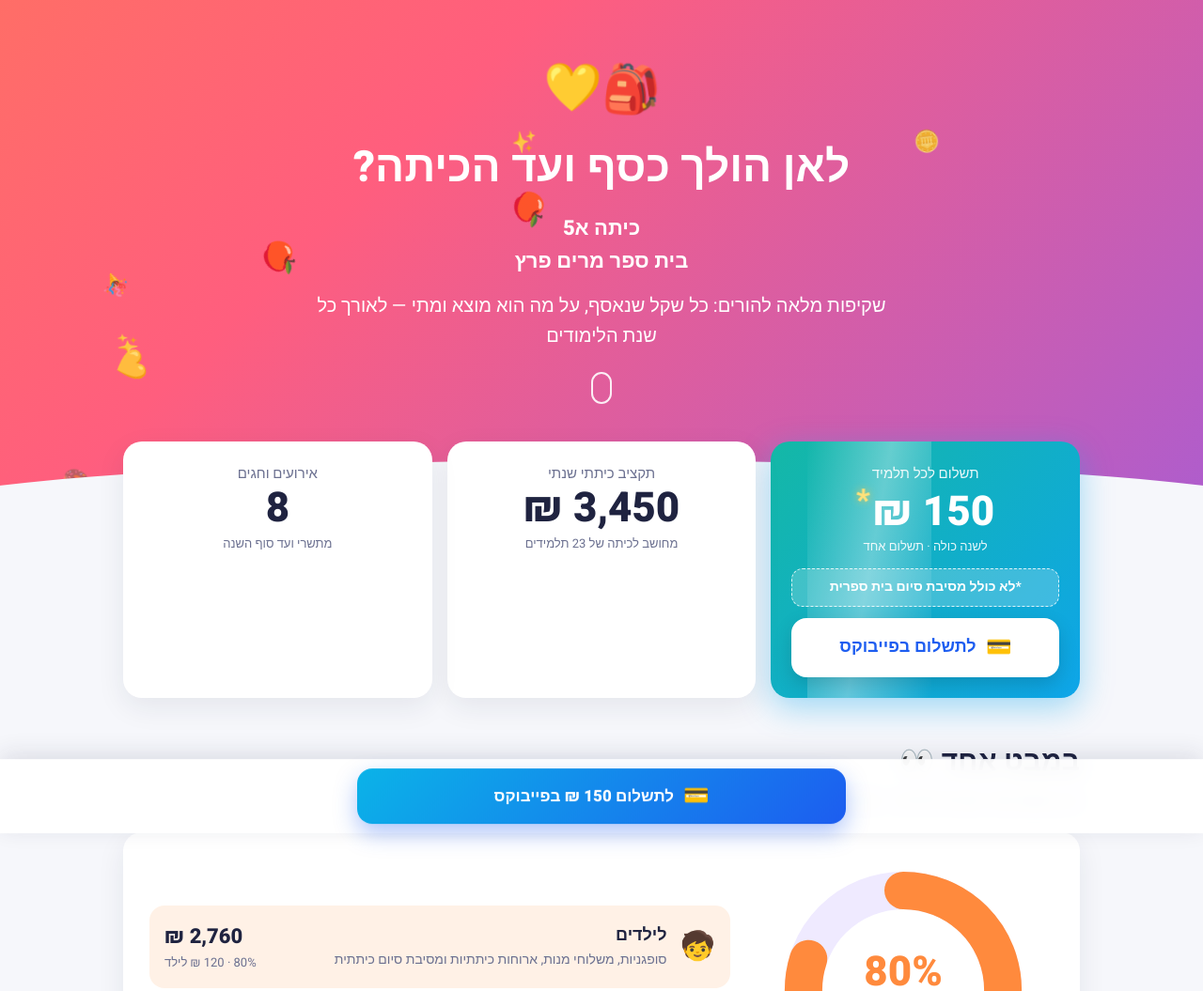
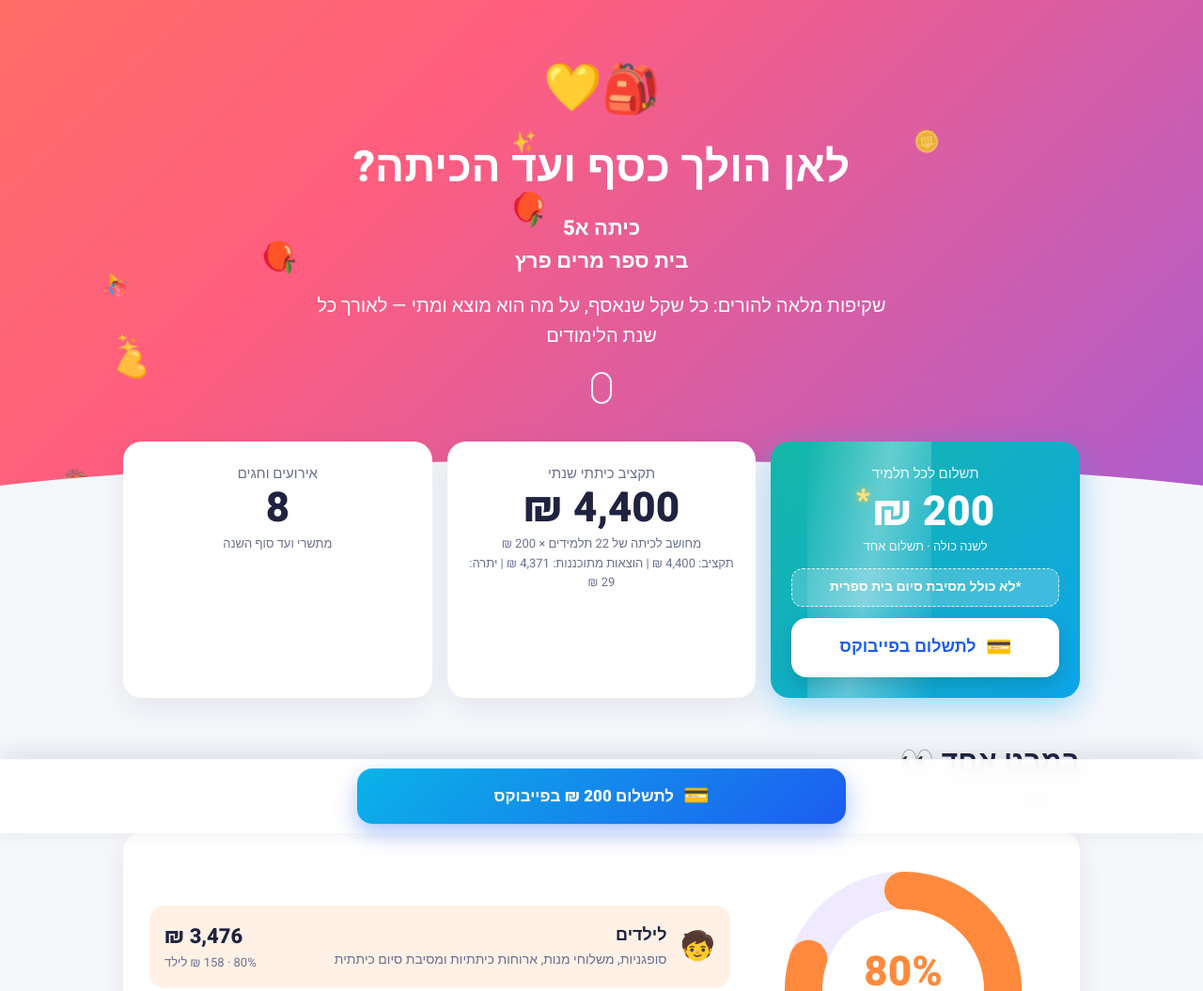
Before and after one commit to yhrgspart/VAAD-ADEL, a plain HTML site: page index.html in a window 1280 px wide. Shown: the top 1055 px of the page at 94% size. Drawn offline with Linux system fonts and the light colour scheme.

Commit message:
Adjust budget for 22 students and update payment details
Updated budget calculations and event items for 22 students with a payment of 200 ₪ per child.

```diff
--- a/index.html
+++ b/index.html
@@ -287,7 +287,8 @@
     <div class="kpi reveal pop">
       <div class="lbl">תקציב כיתתי שנתי</div>
       <div class="val"><span id="kpiTotal" data-count="0">0</span> ₪</div>
-      <div class="sub">מחושב לכיתה של <span id="kpiN">23</span> תלמידים</div>
+      <div class="sub">מחושב לכיתה של <span id="kpiN">22</span> תלמידים × 200 ₪</div>
+      <div class="sub" id="budgetSummary" aria-live="polite"></div>
     </div>
     <div class="kpi reveal pop">
       <div class="lbl">אירועים וחגים</div>
@@ -380,7 +381,7 @@
 
 <div id="payBar">
   <a class="pay-btn" data-pay href="#" target="_blank" rel="noopener noreferrer">
-    <span class="pi">💳</span><span>לתשלום <span class="barPer">150</span> ₪ בפייבוקס</span>
+    <span class="pi">💳</span><span>לתשלום <span class="barPer">200</span> ₪ בפייבוקס</span>
   </a>
 </div>
 
@@ -390,7 +391,9 @@
 (function(){
   // ===== Settings =====
   const PAYBOX_URL = "https://links.payboxapp.com/OW14p6YBf7b";
-  const STUDENTS = 23;
+  const STUDENTS = 22;
+  const PAYMENT_PER_CHILD = 200;
+  const BUDGET = STUDENTS * PAYMENT_PER_CHILD;
 
   // Israeli flag as inline SVG (the 🇮🇱 emoji shows as "IL" letters on Windows)
   const IL_FLAG = `<svg class="flag" viewBox="0 0 220 160" role="img" aria-label="דגל ישראל">
@@ -403,27 +406,31 @@
     </g>
   </svg>`;
 
-  // ===== Data (committee budget sheet, adjusted to 23 students → 150 ₪ per child) =====
+  // ===== Data (committee budget sheet, adjusted to 22 students → 200 ₪ per child) =====
   const EVENTS = [
     { name:"חגי תשרי", anim:"drip", icon:"🍯", items:[
       { name:"שי למחנכת", type:"class", amount:150, who:"staff" },
       { name:"שי לצוות בית הספר", type:"class", amount:15, who:"staff" } ]},
     { name:"חנוכה", anim:"flicker", icon:"🕎", items:[
-      { name:"סופגניות לכל הילדים", type:"student", per:5, who:"kids" } ]},
+      { name:"מתנה מתוקה לכל ילד", type:"student", per:8, who:"kids" } ]},
     { name:"פורים", anim:"peek", icon:"🎭", items:[
       { name:"משלוח מנות אחיד לכל ילד (מרוכז ע״י הוועדים)", type:"student", per:15, who:"kids" },
       { name:"מארז למחנכת", type:"class", amount:150, who:"staff" } ]},
     { name:"פסח", anim:"clink", icon:"🍷", items:[
       { name:"מתנה למחנכת", type:"class", amount:150, who:"staff" },
-      { name:"מארז לחדר המורים", type:"class", amount:15, who:"staff" } ]},
+      { name:"מארז לחדר המורים", type:"class", amount:120, who:"staff" },
+      { name:"מארז מתוק לילדים", type:"student", per:10, who:"kids" } ]},
     { name:"יום המורה", anim:"hop", icon:"🍎", items:[
-      { name:"הוקרה למורים", type:"class", amount:20, who:"staff" } ]},
+      { name:"הוקרה למורים", type:"class", amount:120, who:"staff" } ]},
     { name:"יום העצמאות", anim:"wave", icon:IL_FLAG, items:[
+      { name:"מתנה לילדים", type:"student", per:10, who:"kids" },
       { name:"ארוחה כיתתית", type:"student", per:20, who:"kids" } ]},
     { name:"שבועות", anim:"wobble", icon:"🧀", items:[
+      { name:"מתנה לילדים", type:"student", per:10, who:"kids" },
       { name:"ארוחה כיתתית", type:"student", per:20, who:"kids" } ]},
     { name:"סוף שנה", anim:"toss", icon:"🎓", items:[
-      { name:"מסיבת סיום כיתתית", type:"student", per:40, who:"kids" },
+      { name:"מתנה לילדים", type:"student", per:15, who:"kids" },
+      { name:"מסיבת סיום כיתתית", type:"student", per:30, who:"kids" },
       { name:"ארוחה כיתתית", type:"student", per:20, who:"kids" },
       { name:"מתנת סוף שנה למחנכת", type:"class", amount:190, who:"staff" } ],
       alert:'*לא כולל מסיבת סיום בית ספרית' }
@@ -445,11 +452,12 @@
     ev.items.forEach(it => { if (it.who === "kids") kids += classCost(it); else staff += classCost(it); });
     total += ev.total;
   });
-  const perStudent = Math.round(total / STUDENTS);
+  const perStudent = PAYMENT_PER_CHILD;
   const kidsPct = Math.round(kids / total * 100);
 
   document.getElementById("kpiPer").dataset.count = perStudent;
-  document.getElementById("kpiTotal").dataset.count = total;
+  document.getElementById("kpiTotal").dataset.count = BUDGET;
+  document.getElementById("budgetSummary").textContent = `תקציב: ${fmt(BUDGET)} | הוצאות מתוכננות: ${fmt(total)} | יתרה: ${fmt(BUDGET - total)}`;
   document.getElementById("kpiEvents").dataset.count = EVENTS.length;
   document.getElementById("kpiN").textContent = STUDENTS;
   document.getElementById("payPer").textContent = perStudent;
```
